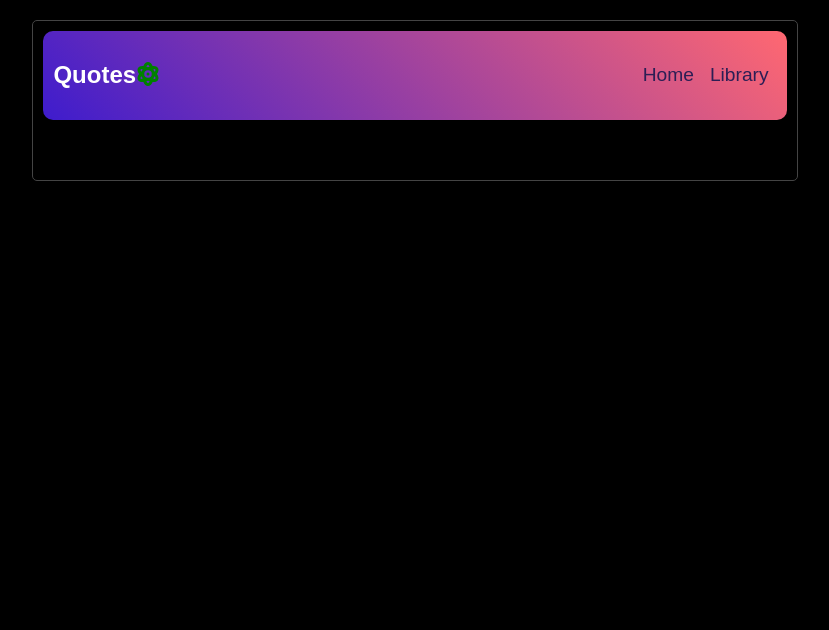
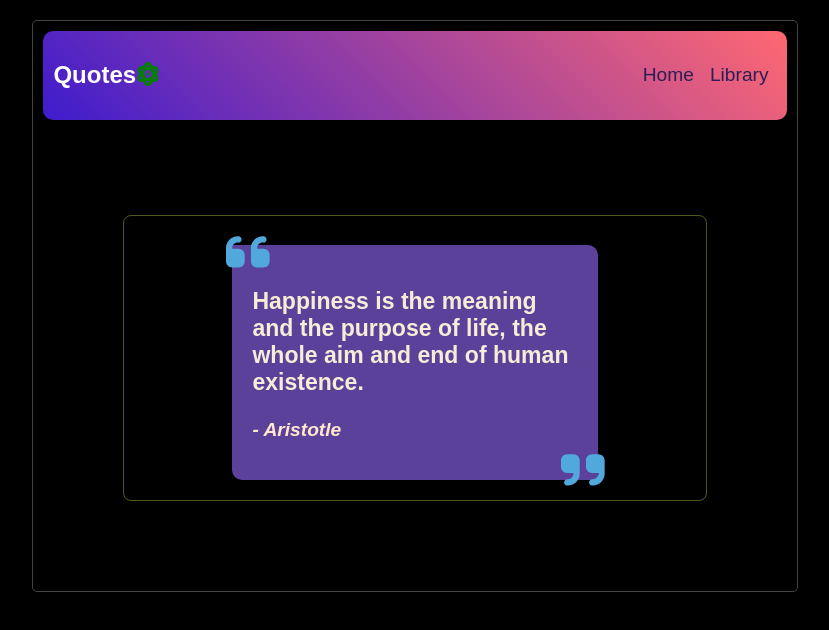
Before and after one commit to Willbeckh/quote-side, an Angular app: page / in a window 1280 px wide. Shown: the top 630 px of the page, without its empty margins (225-1054 px from the left). Built offline with nearby package versions, Linux system fonts and the light colour scheme.

Commit message:
st: create landing section

```diff
--- a/src/app/components/home/home.component.css
+++ b/src/app/components/home/home.component.css
@@ -0,0 +1,50 @@
+.hero {
+  display: flex;
+  align-items: center;
+  justify-content: center;
+  padding: 80px;
+}
+.quote-container {
+    border: 1px solid #b0bd3c75;
+    padding: 20px;
+    display: flex;
+    align-items: center;
+    justify-content: center;
+    border-radius: 8px;
+}
+
+.quote-caption {
+  width: 60%;
+  background-color: rgb(92, 65, 155);
+  border-radius: 0 10px 0 10px;
+  padding: 20px;
+  font-size: 1.2em;
+  margin-top: 0.5em;
+  position: relative;
+}
+p {
+  font-size: 1.2em;
+  font-weight: bold;
+  color: rgb(247, 237, 215);
+}
+.author {
+  font-size: 1em;
+  font-style: italic;
+  color: #ffe8cb;
+}
+.quote-right,
+.quote-left {
+  color: rgb(81, 168, 219);
+  font-size: 2.6em;
+}
+.quote-left {
+  position: absolute;
+  top: -20px;
+  left: -1.8%;
+}
+
+.quote-right {
+  position: absolute;
+  bottom: -20px;
+  right: -1.8%;
+}
--- a/src/app/components/home/home.component.html
+++ b/src/app/components/home/home.component.html
@@ -2,5 +2,16 @@
 
 <!-- home content section -->
 <div class="hero">
-  <p>There is no place like 127.0.01</p>
+  <div class="quote-container">
+    <div class="quote-caption">
+      <div class="quote-left">
+        <fa-icon [icon]="faQuoteLeft"></fa-icon>
+      </div>
+      <p>{{ quote }}</p>
+      <p class="author">{{ quoteAuthor }}</p>
+      <div class="quote-right">
+        <fa-icon [icon]="faQuoteRight"></fa-icon>
+      </div>
+    </div>
+  </div>
 </div>
--- a/src/app/components/home/home.component.ts
+++ b/src/app/components/home/home.component.ts
@@ -1,15 +1,18 @@
 import { Component, OnInit } from '@angular/core';
+import { faQuoteLeft, faQuoteRight } from '@fortawesome/free-solid-svg-icons';
 
 @Component({
   selector: 'app-home',
   templateUrl: './home.component.html',
-  styleUrls: ['./home.component.css']
+  styleUrls: ['./home.component.css'],
 })
 export class HomeComponent implements OnInit {
+  faQuoteLeft = faQuoteLeft;
+  faQuoteRight = faQuoteRight;
+  quote: string =
+    'Happiness is the meaning and the purpose of life, the whole aim and end of human existence.';
+  quoteAuthor: string = '- Aristotle';
+  constructor() {}
 
-  constructor() { }
-
-  ngOnInit(): void {
-  }
-
+  ngOnInit(): void {}
 }
```
